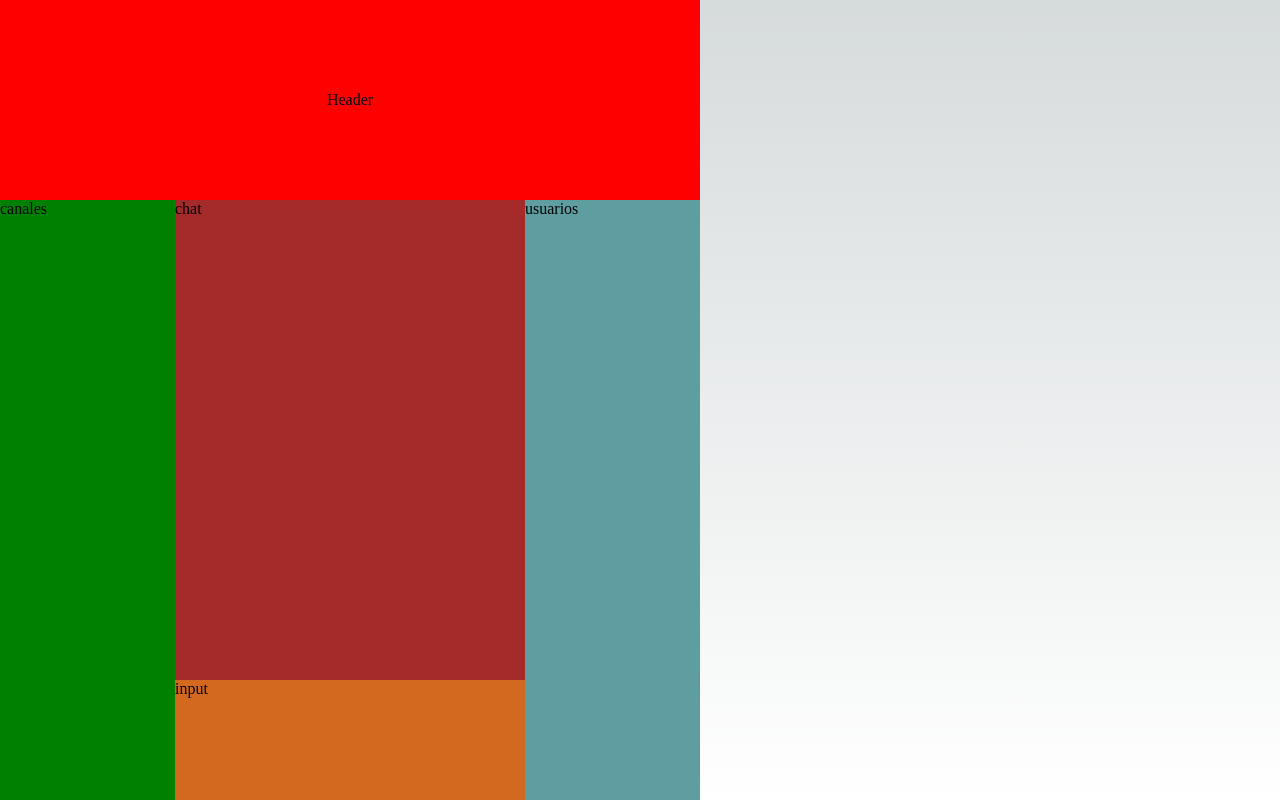
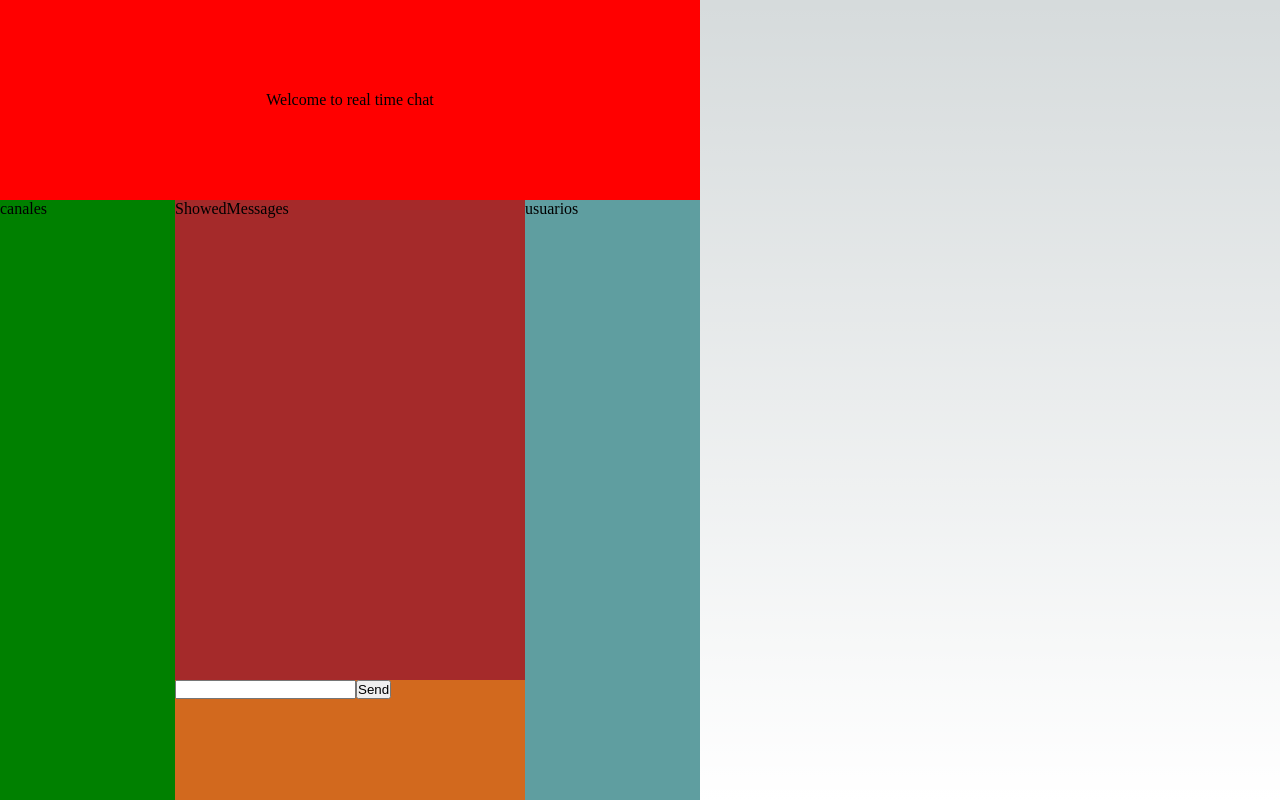
Before and after one commit to AdrianVilla1504/real-time-chat, a Next.js app: page /chat in a window 1280 px wide. Built offline with nearby package versions, Linux system fonts and the light colour scheme.

Commit message:
feat: init logic to input chat

```diff
--- /dev/null
+++ b/src/components/inputMessage/index.tsx
@@ -0,0 +1,29 @@
+import React from 'react';
+
+function InputMessage({ cookies, data, setData }: any) {
+  const HandleChangeMessage = (
+    e: React.ChangeEvent<HTMLInputElement>
+  ): void => {
+    data.message.id = cookies.nickname;
+    data.message.content = e.target.value;
+    setData({ ...data });
+  };
+
+  const HandleSubmitMessage = (e: React.FormEvent<HTMLButtonElement>) => {
+    e.preventDefault();
+    let arr = [...data.messages, data.message];
+    data.messages = arr;
+    setData({ ...data });
+  };
+
+  return (
+    <div>
+      <form>
+        <input onChange={HandleChangeMessage} />
+        <button onClick={HandleSubmitMessage}>Send</button>
+      </form>
+    </div>
+  );
+}
+
+export default InputMessage;
--- /dev/null
+++ b/src/components/showedMessages/index.tsx
@@ -0,0 +1,7 @@
+import React from 'react';
+
+function ShowedMessages({}: any) {
+  return <div>ShowedMessages</div>;
+}
+
+export default ShowedMessages;
--- a/src/pages/chat/index.tsx
+++ b/src/pages/chat/index.tsx
@@ -1,21 +1,37 @@
-import React from 'react';
-import styles from "@/styles/Home.module.css";
+import React, { useState } from 'react';
+import styles from '@/styles/Home.module.css';
+import InputMessage from '@/components/inputMessage';
+import { useCookies } from 'react-cookie';
+import ShowedMessages from '@/components/showedMessages';
 
 const Chat = () => {
+  const [cookies, setCookie] = useCookies();
+
+  const [data, setData] = useState<any>({
+    message: { id: '', content: '', date: new Date() },
+    messages: [],
+  });
+
+  console.log(data);
+
   return (
     <div>
       <main className={styles.container}>
-        <div className={styles.header}>Header</div>
+        <div className={styles.header}>Welcome to real time chat</div>
 
         <div className={styles.interface}>
           <div className={styles.canales}>canales</div>
-          <div className={styles.chat}>chat</div>
-          <div className={styles.input}>input</div>
+          <div className={styles.chat}>
+            <ShowedMessages />
+          </div>
+          <div className={styles.input}>
+            <InputMessage cookies={cookies} data={data} setData={setData} />
+          </div>
           <div className={styles.usuarios}>usuarios</div>
         </div>
       </main>
     </div>
   );
-}
+};
 
 export default Chat;
```
